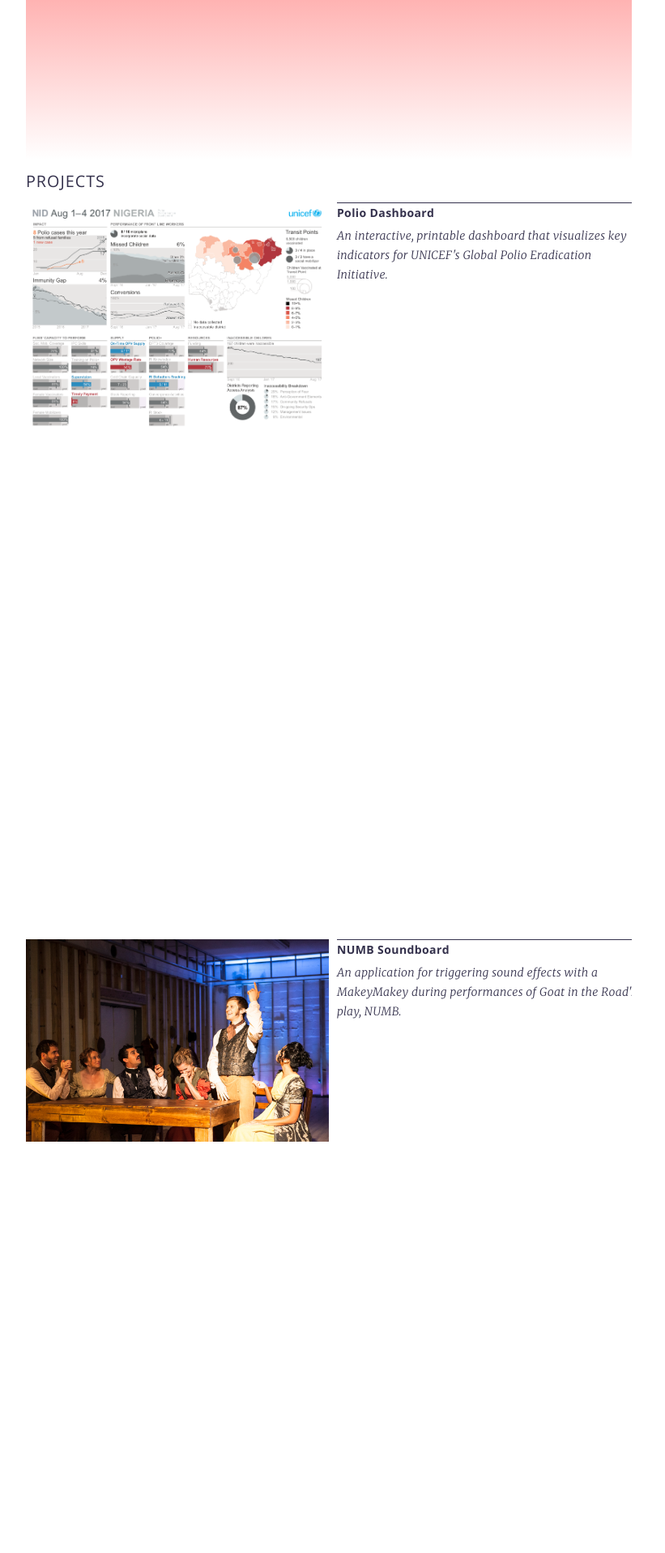
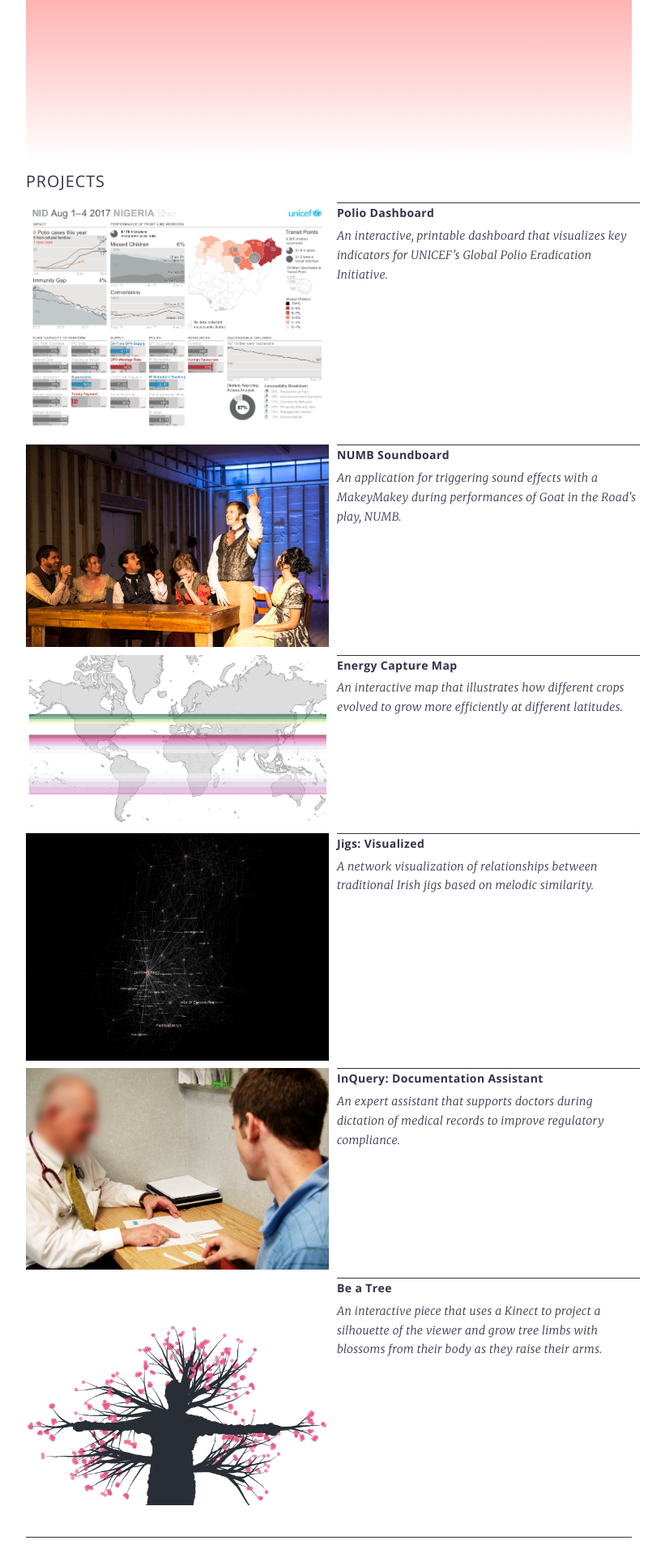
Before and after one commit to darthmall/darthmall.github.io, a Jekyll site: the page built from index.md, in a window 1280 px wide. Shown: the part 703-2621 px from the top of the page at 81% size, without its empty margins (234-1055 px from the left). Built offline with Jekyll 4.4.1, drawn with Linux system fonts in a browser that asks for light colours; nearby versions of some CDN libraries.

Commit message:
Let the project list scale the images
Letting the browser scale the image to cover the screen was causing
weird cropping

```diff
--- a/_sass/layout.sass
+++ b/_sass/layout.sass
@@ -27,20 +27,9 @@ footer
   list-style: none
   padding: 0
 
-  li > *
-    display: flex
-    flex-direction: column
-    height: 100vh
-    overflow: hidden
-
   a
     color: $text-color
     text-decoration: none
-
-  img
-    flex: 1 1 100%
-
-    object-fit: cover
 
 .cover
   background: linear-gradient(to bottom, $primary-color, $primary-color 60%, #fff)
```
